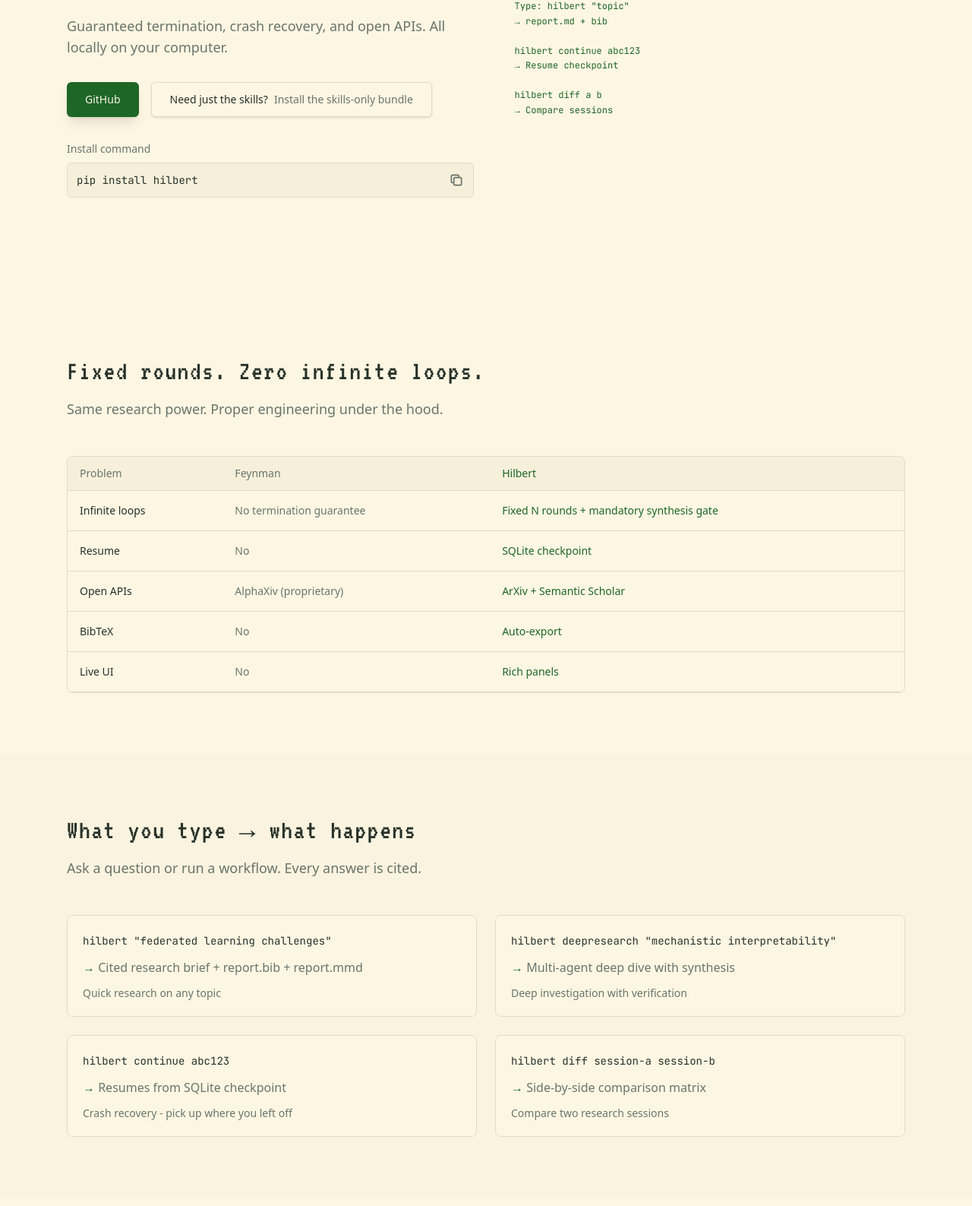
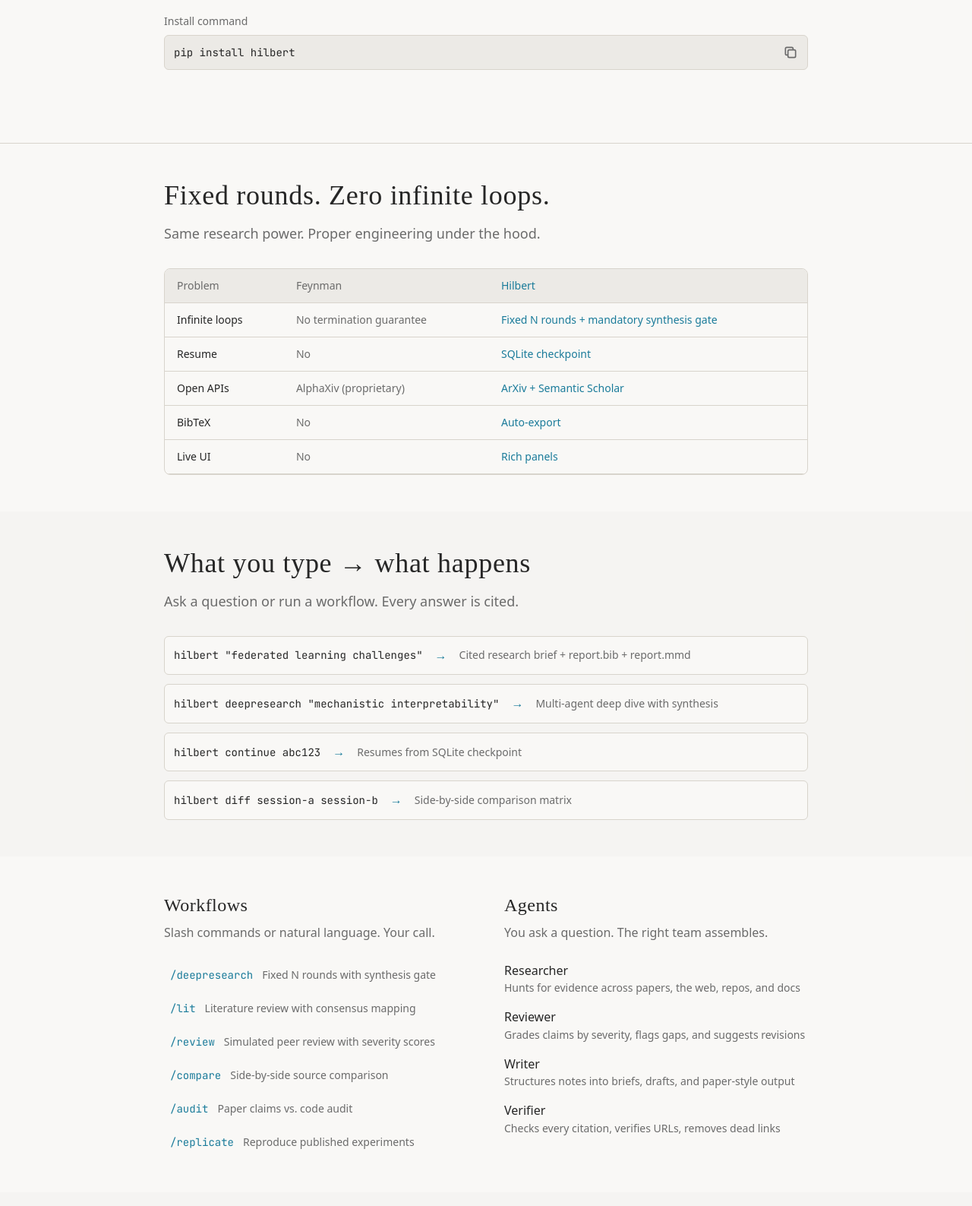
Before and after one commit to adityasai1234/hilbert, an Astro site: page / in a window 1280 px wide. Shown: the part 467-2054 px from the top of the page at 76% size. Built offline with nearby package versions, Linux system fonts and the light colour scheme; Astro itself is replaced by a stand-in of ours; a web font is replaced by a local one.

Commit message:
Redesign: match feyman.is aesthetic, fix colors, Onyx font

```diff
--- a/src/components/Differentiator.astro
+++ b/src/components/Differentiator.astro
@@ -8,29 +8,29 @@ const comparisons = [
 ];
 ---
 
-<section class="py-20" id="differentiator">
-  <div class="mx-auto max-w-6xl px-4 md:px-6">
-    <h2 class="mb-4 font-display text-4xl tracking-wider text-foreground">
+<section class="py-12 border-t border-border" id="differentiator">
+  <div class="mx-auto max-w-4xl px-4 md:px-6">
+    <h2 class="font-display text-3xl md:text-4xl text-foreground">
       Fixed rounds. Zero infinite loops.
     </h2>
-    <p class="mb-12 text-lg text-muted-foreground">
+    <p class="mt-4 text-lg text-muted-foreground">
       Same research power. Proper engineering under the hood.
     </p>
-    <div class="overflow-x-auto rounded-lg border border-border">
-      <table class="w-full">
+    <div class="mt-8 overflow-x-auto rounded-lg border border-border">
+      <table class="w-full text-sm">
         <thead>
-          <tr class="border-b border-border bg-muted/50">
-            <th class="px-4 py-3 text-left text-sm font-medium text-muted-foreground">Problem</th>
-            <th class="px-4 py-3 text-left text-sm font-medium text-muted-foreground">Feynman</th>
-            <th class="px-4 py-3 text-left text-sm font-medium text-primary">Hilbert</th>
+          <tr class="border-b border-border bg-muted">
+            <th class="px-4 py-3 text-left font-medium text-muted-foreground">Problem</th>
+            <th class="px-4 py-3 text-left font-medium text-muted-foreground">Feynman</th>
+            <th class="px-4 py-3 text-left font-medium text-primary">Hilbert</th>
           </tr>
         </thead>
         <tbody>
           {comparisons.map((item, index) => (
             <tr class:list={['border-b border-border', index === comparisons.length - 1 && 'border-0']}>
-              <td class="px-4 py-4 text-sm font-medium text-foreground">{item.feature}</td>
-              <td class="px-4 py-4 text-sm text-muted-foreground">{item.feynman}</td>
-              <td class="px-4 py-4 text-sm font-medium text-primary">{item.hilbert}</td>
+              <td class="px-4 py-3 font-medium text-foreground">{item.feature}</td>
+              <td class="px-4 py-3 text-muted-foreground">{item.feynman}</td>
+              <td class="px-4 py-3 font-medium text-primary">{item.hilbert}</td>
             </tr>
           ))}
         </tbody>
--- a/src/components/Features.astro
+++ b/src/components/Features.astro
@@ -1,26 +1,26 @@
 ---
 const workflows = [
   { command: '/deepresearch', description: 'Fixed N rounds with synthesis gate' },
-  { command: '/lit', description: 'Structured academic survey' },
-  { command: '/review', description: 'Peer review simulation' },
-  { command: '/compare', description: 'Side-by-side source analysis' },
+  { command: '/lit', description: 'Literature review with consensus mapping' },
+  { command: '/review', description: 'Simulated peer review with severity scores' },
+  { command: '/compare', description: 'Side-by-side source comparison' },
   { command: '/audit', description: 'Paper claims vs. code audit' },
   { command: '/replicate', description: 'Reproduce published experiments' },
 ];
 
 const agents = [
-  { name: 'Researcher', description: 'Parallel search + extraction across papers, web, repos, docs' },
-  { name: 'Reviewer', description: 'Coverage checking and gap detection' },
-  { name: 'Verifier', description: 'Semantic verification with embeddings' },
-  { name: 'Writer', description: 'Report generation with inline citations' },
+  { name: 'Researcher', description: 'Hunts for evidence across papers, the web, repos, and docs' },
+  { name: 'Reviewer', description: 'Grades claims by severity, flags gaps, and suggests revisions' },
+  { name: 'Writer', description: 'Structures notes into briefs, drafts, and paper-style output' },
+  { name: 'Verifier', description: 'Checks every citation, verifies URLs, removes dead links' },
 ];
 
 const tools = [
   { name: 'ArXiv', description: 'Open paper search and metadata' },
   { name: 'Semantic Scholar', description: 'Open academic search API' },
   { name: 'Web Search', description: 'General web queries' },
-  { name: 'Session Search', description: 'Past session retrieval' },
-  { name: 'Preview', description: 'Rendered output panels' },
+  { name: 'Session Search', description: 'Indexed recall across prior research sessions' },
+  { name: 'Preview', description: 'Browser and PDF export of generated artifacts' },
 ];
 
 const artifacts = [
@@ -32,15 +32,15 @@ const artifacts = [
 ];
 ---
 
-<section class="py-20" id="workflows">
-  <div class="mx-auto max-w-6xl px-4 md:px-6">
-    <div class="grid gap-16 md:grid-cols-2">
+<section class="py-12" id="workflows">
+  <div class="mx-auto max-w-4xl px-4 md:px-6">
+    <div class="grid gap-12 md:grid-cols-2">
       <div>
-        <h2 class="mb-6 font-display text-3xl tracking-wider text-foreground">Workflows</h2>
-        <p class="mb-6 text-muted-foreground">Slash commands or natural language. Your call.</p>
-        <div class="space-y-3">
+        <h2 class="font-display text-2xl text-foreground">Workflows</h2>
+        <p class="mt-2 text-muted-foreground">Slash commands or natural language. Your call.</p>
+        <div class="mt-6 space-y-2">
           {workflows.map(wf => (
-            <div class="flex items-center gap-4 rounded-md border border-border p-3">
+            <div class="flex items-center gap-3 p-2 rounded">
               <code class="font-mono text-sm text-primary">{wf.command}</code>
               <span class="text-sm text-muted-foreground">{wf.description}</span>
             </div>
@@ -48,9 +48,9 @@ const artifacts = [
         </div>
       </div>
       <div>
-        <h2 class="mb-6 font-display text-3xl tracking-wider text-foreground">Agents</h2>
-        <p class="mb-6 text-muted-foreground">You ask a question. The right team assembles.</p>
-        <div class="space-y-4">
+        <h2 class="font-display text-2xl text-foreground">Agents</h2>
+        <p class="mt-2 text-muted-foreground">You ask a question. The right team assembles.</p>
+        <div class="mt-6 space-y-4">
           {agents.map(agent => (
             <div>
               <h3 class="font-medium text-foreground">{agent.name}</h3>
@@ -63,15 +63,15 @@ const artifacts = [
   </div>
 </section>
 
-<section class="py-20 bg-muted/30" id="agents">
-  <div class="mx-auto max-w-6xl px-4 md:px-6">
-    <div class="grid gap-16 md:grid-cols-2">
+<section class="py-12 bg-muted/30" id="agents">
+  <div class="mx-auto max-w-4xl px-4 md:px-6">
+    <div class="grid gap-12 md:grid-cols-2">
       <div>
-        <h2 class="mb-6 font-display text-3xl tracking-wider text-foreground">Skills & Tools</h2>
-        <p class="mb-6 text-muted-foreground">How Hilbert searches, remembers, and exports work.</p>
-        <div class="grid gap-4 sm:grid-cols-2">
+        <h2 class="font-display text-2xl text-foreground">Skills & Tools</h2>
+        <p class="mt-2 text-muted-foreground">How Hilbert searches, remembers, and exports work.</p>
+        <div class="mt-6 grid gap-3 sm:grid-cols-2">
           {tools.map(tool => (
-            <div class="rounded-md border border-border p-3">
+            <div class="p-3 rounded border border-border">
               <h3 class="font-medium text-foreground">{tool.name}</h3>
               <p class="text-sm text-muted-foreground">{tool.description}</p>
             </div>
@@ -79,9 +79,9 @@ const artifacts = [
         </div>
       </div>
       <div>
-        <h2 class="mb-6 font-display text-3xl tracking-wider text-foreground">Output Artifacts</h2>
-        <p class="mb-6 text-muted-foreground">Every research session produces usable exports.</p>
-        <div class="space-y-2">
+        <h2 class="font-display text-2xl text-foreground">Output Artifacts</h2>
+        <p class="mt-2 text-muted-foreground">Every research session produces usable exports.</p>
+        <div class="mt-6 space-y-2">
           {artifacts.map(artifact => (
             <div class="flex items-center gap-3">
               <code class="font-mono text-sm text-primary">{artifact.file}</code>
--- a/src/components/Hero.astro
+++ b/src/components/Hero.astro
@@ -2,42 +2,38 @@
 const installCommand = 'pip install hilbert';
 ---
 
-<section class="relative overflow-hidden py-20 md:py-32">
-  <div class="mx-auto max-w-6xl px-4 md:px-6">
-    <div class="grid gap-12 md:grid-cols-2 md:gap-8">
-      <div class="flex flex-col justify-center">
-        <h1 class="font-display text-5xl leading-tight tracking-wider text-foreground md:text-7xl">
-          <span class="block">The open source AI</span>
-          <span class="block text-primary">research agent</span>
+<section class="py-16 md:py-24">
+  <div class="mx-auto max-w-4xl px-4 md:px-6">
+    <h1 class="font-display text-5xl md:text-7xl text-foreground">
+      The open source AI<br/>
+      <span class="text-primary">research agent</span>
     </h1>
-        <p class="mt-6 text-lg text-muted-foreground">
-          Guaranteed termination, crash recovery, and open APIs.
-          All locally on your computer.
+    <p class="mt-6 text-xl text-muted-foreground max-w-2xl">
+      Guaranteed termination, crash recovery, and open APIs. All locally on your computer.
     </p>
-        <div class="mt-8 flex flex-col gap-4 sm:flex-row">
+    <div class="mt-8 flex flex-wrap gap-4">
       <a
-            href="https://github.com"
+        href="https://github.com/adityasai1234/hilbert"
         target="_blank"
         rel="noopener noreferrer"
-            class="inline-flex items-center justify-center rounded-md bg-primary px-6 py-3 text-sm font-medium text-primary-foreground shadow-lg transition-colors hover:bg-primary/90"
+        class="btn-primary"
       >
         GitHub
       </a>
       <a
         href="/docs/getting-started/installation"
-            class="inline-flex items-center justify-center rounded-md border border-border bg-background px-6 py-3 text-sm font-medium text-foreground shadow-sm transition-colors hover:bg-muted"
+        class="btn-secondary"
       >
-            Need just the skills?
-            <span class="ml-2 text-muted-foreground">Install the skills-only bundle</span>
+        Need just the skills? Install the skills-only bundle
       </a>
     </div>
     <div class="mt-8">
-          <p class="mb-2 text-sm text-muted-foreground">Install command</p>
-          <div class="flex items-center gap-2 rounded-md border border-border bg-muted/50 p-3">
+      <p class="text-sm text-muted-foreground mb-2">Install command</p>
+      <div class="flex items-center gap-2 border border-border rounded-md bg-muted p-3">
         <code class="flex-1 font-mono text-sm">{installCommand}</code>
         <button
           type="button"
-              class="copy-btn text-muted-foreground hover:text-foreground transition-colors"
+          class="copy-btn text-muted-foreground hover:text-foreground"
           data-copy={installCommand}
           aria-label="Copy install command"
         >
@@ -48,33 +44,6 @@ const installCommand = 'pip install hilbert';
       </div>
     </div>
   </div>
-      <div class="relative hidden md:block">
-        <pre class="font-mono text-xs leading-relaxed text-primary"><code>{`
-    _    _      _ _
-   | |  | |    | | |
-   | |__| | ___| | | ___
-   |  __  |/ _ \\ | |/ _ \\
-   | |  | |  __/ | | (_) |
-   |_|  |_|\\___|_|_\\___/
-
-   ✓ Fixed N rounds
-   ✓ SQLite checkpoint
-   ✓ Open APIs (ArXiv + SS)
-   ✓ BibTeX export
-   ✓ Rich panels
-
-   Type: hilbert "topic"
-   → report.md + bib
-
-   hilbert continue abc123
-   → Resume checkpoint
-
-   hilbert diff a b
-   → Compare sessions
-        `}</code></pre>
-      </div>
-    </div>
-  </div>
 </section>
 
 <script>
@@ -82,7 +51,7 @@ const installCommand = 'pip install hilbert';
     btn.addEventListener('click', async () => {
       const text = (btn as HTMLElement).dataset.copy || '';
       await navigator.clipboard.writeText(text);
-      btn.innerHTML = '<svg class="h-5 w-5 text-green-500" fill="none" viewBox="0 0 24 24" stroke="currentColor"><path stroke-linecap="round" stroke-linejoin="round" stroke-width="2" d="M5 13l4 4L19 7" /></svg>';
+      btn.innerHTML = '<svg class="h-5 w-5 text-green-600" fill="none" viewBox="0 0 24 24" stroke="currentColor"><path stroke-linecap="round" stroke-linejoin="round" stroke-width="2" d="M5 13l4 4L19 7" /></svg>';
       setTimeout(() => {
         btn.innerHTML = '<svg class="h-5 w-5" fill="none" viewBox="0 0 24 24" stroke="currentColor"><path stroke-linecap="round" stroke-linejoin="round" stroke-width="2" d="M8 16H6a2 2 0 01-2-2V6a2 2 0 012-2h8a2 2 0 012 2v2m-6 12h8a2 2 0 002-2v-8a2 2 0 00-2-2h-8a2 2 0 00-2 2v8a2 2 0 002 2z" /></svg>';
       }, 2000);
--- a/src/components/InteractiveDemo.astro
+++ b/src/components/InteractiveDemo.astro
@@ -1,46 +1,26 @@
 ---
 const examples = [
-  {
-    input: 'hilbert "federated learning challenges"',
-    output: 'Cited research brief + report.bib + report.mmd',
-    description: 'Quick research on any topic',
-  },
-  {
-    input: 'hilbert deepresearch "mechanistic interpretability"',
-    output: 'Multi-agent deep dive with synthesis',
-    description: 'Deep investigation with verification',
-  },
-  {
-    input: 'hilbert continue abc123',
-    output: 'Resumes from SQLite checkpoint',
-    description: 'Crash recovery - pick up where you left off',
-  },
-  {
-    input: 'hilbert diff session-a session-b',
-    output: 'Side-by-side comparison matrix',
-    description: 'Compare two research sessions',
-  },
+  { input: 'hilbert "federated learning challenges"', output: 'Cited research brief + report.bib + report.mmd' },
+  { input: 'hilbert deepresearch "mechanistic interpretability"', output: 'Multi-agent deep dive with synthesis' },
+  { input: 'hilbert continue abc123', output: 'Resumes from SQLite checkpoint' },
+  { input: 'hilbert diff session-a session-b', output: 'Side-by-side comparison matrix' },
 ];
 ---
 
-<section class="py-20 bg-muted/30" id="what-you-type">
-  <div class="mx-auto max-w-6xl px-4 md:px-6">
-    <h2 class="mb-4 font-display text-4xl tracking-wider text-foreground">
+<section class="py-12 bg-muted/30" id="what-you-type">
+  <div class="mx-auto max-w-4xl px-4 md:px-6">
+    <h2 class="font-display text-3xl md:text-4xl text-foreground">
       What you type → what happens
     </h2>
-    <p class="mb-12 text-lg text-muted-foreground">
+    <p class="mt-4 text-lg text-muted-foreground">
       Ask a question or run a workflow. Every answer is cited.
     </p>
-    <div class="grid gap-6 md:grid-cols-2">
+    <div class="mt-8 space-y-3">
       {examples.map(example => (
-        <div class="group rounded-lg border border-border bg-card p-5 transition-colors hover:border-primary/50">
-          <div class="mb-3">
-            <code class="font-mono text-sm text-foreground">{example.input}</code>
-          </div>
-          <div class="mb-3 text-muted-foreground">
-            <span class="text-primary">→</span> {example.output}
-          </div>
-          <p class="text-sm text-muted-foreground">{example.description}</p>
+        <div class="flex flex-col sm:flex-row sm:items-center gap-2 sm:gap-4 p-3 rounded-md border border-border bg-card">
+          <code class="font-mono text-sm text-foreground whitespace-nowrap">{example.input}</code>
+          <span class="text-primary hidden sm:block">→</span>
+          <span class="text-sm text-muted-foreground">{example.output}</span>
         </div>
       ))}
     </div>
--- a/src/layouts/Layout.astro
+++ b/src/layouts/Layout.astro
@@ -18,7 +18,7 @@ const { title } = Astro.props;
     <link rel="preconnect" href="https://fonts.googleapis.com" />
     <link rel="preconnect" href="https://fonts.gstatic.com" crossorigin />
     <link
-      href="https://fonts.googleapis.com/css2?family=IBM+Plex+Sans+Variable:wght@100..900&family=JetBrains+Mono:wght@400;500;600&family=VT323&display=swap"
+      href="https://fonts.googleapis.com/css2?family=IBM+Plex+Sans+Variable:wght@100..900&family=JetBrains+Mono:wght@400;500;600&family=Onyx&display=swap"
       rel="stylesheet"
     />
     <title>{title}</title>
--- a/src/styles/global.css
+++ b/src/styles/global.css
@@ -1,72 +1,76 @@
 @import "tailwindcss";
 
 @theme {
-  --font-display: "VT323", monospace;
+  --font-display: "Onyx", "Bodoni MT Condensed", "Bodoni MT", serif;
   --font-sans: "IBM Plex Sans Variable", system-ui, sans-serif;
   --font-mono: "JetBrains Mono", "SF Mono", ui-monospace, monospace;
 
-  --color-background: oklch(97.4% 0.026 90.1);
-  --color-foreground: oklch(30% 0.02 150);
-  --color-primary: oklch(45% 0.12 145);
-  --color-primary-foreground: oklch(97% 0.02 90);
-  --color-muted: oklch(93.7% 0.031 98.9);
-  --color-muted-foreground: oklch(55% 0.02 150);
-  --color-border: oklch(89.2% 0.028 98.1);
+  --color-background: #F9F8F6;
+  --color-foreground: #262626;
+  --color-primary: #1A7B9A;
+  --color-primary-foreground: #F5F5F0;
+  --color-muted: #ECEAE6;
+  --color-muted-foreground: #6B6B6B;
+  --color-border: #D8D4CC;
 
-  --color-card: oklch(97.4% 0.026 90.1);
-  --color-card-foreground: oklch(30% 0.02 150);
+  --color-card: #F9F8F6;
+  --color-card-foreground: #262626;
 
-  --color-popover: oklch(97.4% 0.026 90.1);
-  --color-popover-foreground: oklch(30% 0.02 150);
+  --color-popover: #F9F8F6;
+  --color-popover-foreground: #262626;
 
-  --color-secondary: oklch(93.7% 0.031 98.9);
-  --color-secondary-foreground: oklch(30% 0.02 150);
+  --color-secondary: #ECEAE6;
+  --color-secondary-foreground: #262626;
 
-  --color-accent: oklch(93.7% 0.031 98.9);
-  --color-accent-foreground: oklch(30% 0.02 150);
+  --color-accent: #ECEAE6;
+  --color-accent-foreground: #262626;
 
-  --color-destructive: oklch(45% 0.15 25);
-  --color-destructive-foreground: oklch(97% 0.02 90);
+  --color-destructive: #DC2626;
+  --color-destructive-foreground: #F5F5F0;
 }
 
 :root {
-  --background: oklch(97.4% 0.026 90.1);
-  --foreground: oklch(30% 0.02 150);
-  --primary: oklch(45% 0.12 145);
-  --primary-foreground: oklch(97% 0.02 90);
-  --muted: oklch(93.7% 0.031 98.9);
-  --muted-foreground: oklch(55% 0.02 150);
-  --border: oklch(89.2% 0.028 98.1);
-  --card: oklch(97.4% 0.026 90.1);
-  --card-foreground: oklch(30% 0.02 150);
-  --popover: oklch(97.4% 0.026 90.1);
-  --popover-foreground: oklch(30% 0.02 150);
-  --secondary: oklch(93.7% 0.031 98.9);
-  --secondary-foreground: oklch(30% 0.02 150);
-  --accent: oklch(93.7% 0.031 98.9);
-  --accent-foreground: oklch(30% 0.02 150);
-  --destructive: oklch(45% 0.15 25);
-  --destructive-foreground: oklch(97% 0.02 90);
+  --background: #F9F8F6;
+  --foreground: #262626;
+  --primary: #1A7B9A;
+  --primary-foreground: #F5F5F0;
+  --muted: #ECEAE6;
+  --muted-foreground: #6B6B6B;
+  --border: #D8D4CC;
+  --card: #F9F8F6;
+  --card-foreground: #262626;
+  --popover: #F9F8F6;
+  --popover-foreground: #262626;
+  --secondary: #ECEAE6;
+  --secondary-foreground: #262626;
+  --accent: #ECEAE6;
+  --accent-foreground: #262626;
+  --destructive: #DC2626;
+  --destructive-foreground: #F5F5F0;
 }
 
 .dark {
-  --background: oklch(32.4% 0.015 240.4);
-  --foreground: oklch(83% 0.041 86.1);
-  --primary: oklch(77.3% 0.091 125.8);
-  --primary-foreground: oklch(32.4% 0.015 240.4);
-  --muted: oklch(38.6% 0.019 229.5);
-  --muted-foreground: oklch(72.3% 0.019 153.4);
-  --border: oklch(51.5% 0.021 232.9);
-  --card: oklch(32.4% 0.015 240.4);
-  --card-foreground: oklch(83% 0.041 86.1);
-  --popover: oklch(32.4% 0.015 240.4);
-  --popover-foreground: oklch(83% 0.041 86.1);
-  --secondary: oklch(38.6% 0.019 229.5);
-  --secondary-foreground: oklch(83% 0.041 86.1);
-  --accent: oklch(38.6% 0.019 229.5);
-  --accent-foreground: oklch(83% 0.041 86.1);
-  --destructive: oklch(45% 0.15 25);
-  --destructive-foreground: oklch(97% 0.02 90);
+  --background: #121620;
+  --foreground: #D6D4CF;
+  --primary: #4DB8D9;
+  --primary-foreground: #121620;
+  --muted: #252A32;
+  --muted-foreground: #8A919C;
+  --border: #3A4050;
+  --card: #121620;
+  --card-foreground: #D6D4CF;
+  --popover: #121620;
+  --popover-foreground: #D6D4CF;
+  --secondary: #252A32;
+  --secondary-foreground: #D6D4CF;
+  --accent: #252A32;
+  --accent-foreground: #D6D4CF;
+  --destructive: #DC2626;
+  --destructive-foreground: #F5F5F0;
+}
+
+* {
+  border-color: var(--border);
 }
 
 html {
@@ -78,12 +82,55 @@ html {
 body {
   background-color: var(--background);
   color: var(--foreground);
+  line-height: 1.6;
 }
 
 .font-display {
   font-family: var(--font-display);
+  font-weight: 400;
+  letter-spacing: 0.02em;
 }
 
 .font-mono {
   font-family: var(--font-mono);
 }
+
+code, pre {
+  font-family: var(--font-mono);
+}
+
+.btn-primary {
+  background-color: var(--primary);
+  color: var(--primary-foreground);
+  padding: 0.5rem 1rem;
+  border-radius: 0.375rem;
+  font-weight: 500;
+  transition: opacity 0.2s;
+}
+
+.btn-primary:hover {
+  opacity: 0.9;
+}
+
+.btn-secondary {
+  background-color: transparent;
+  color: var(--foreground);
+  border: 1px solid var(--border);
+  padding: 0.5rem 1rem;
+  border-radius: 0.375rem;
+  font-weight: 500;
+  transition: background-color 0.2s;
+}
+
+.btn-secondary:hover {
+  background-color: var(--muted);
+}
+
+a {
+  color: var(--primary);
+  text-decoration: none;
+}
+
+a:hover {
+  text-decoration: underline;
+}
```
Also changed, not shown: src/components/Footer.astro (+7 -7 lines), src/components/Nav.astro (+18 -40 lines), 1 other file. Lines whose indentation alone changed are shown as unchanged.
